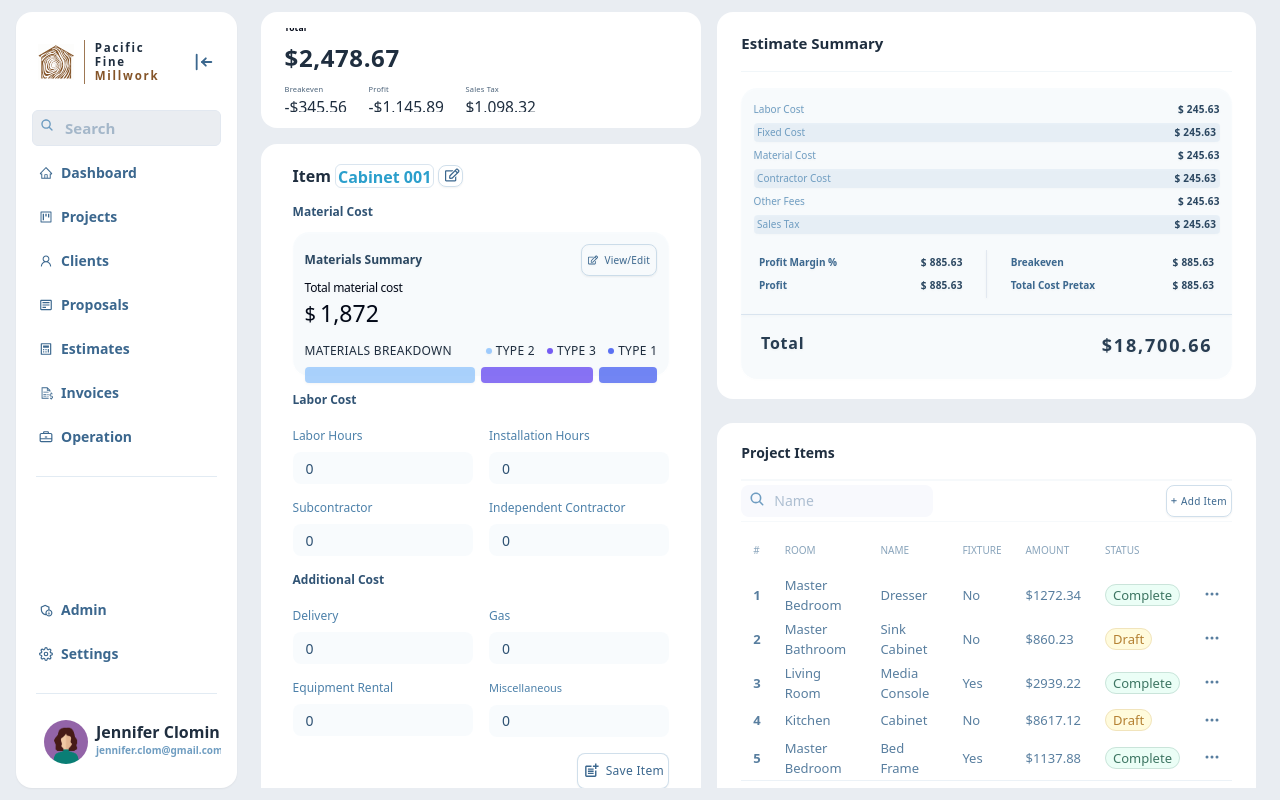
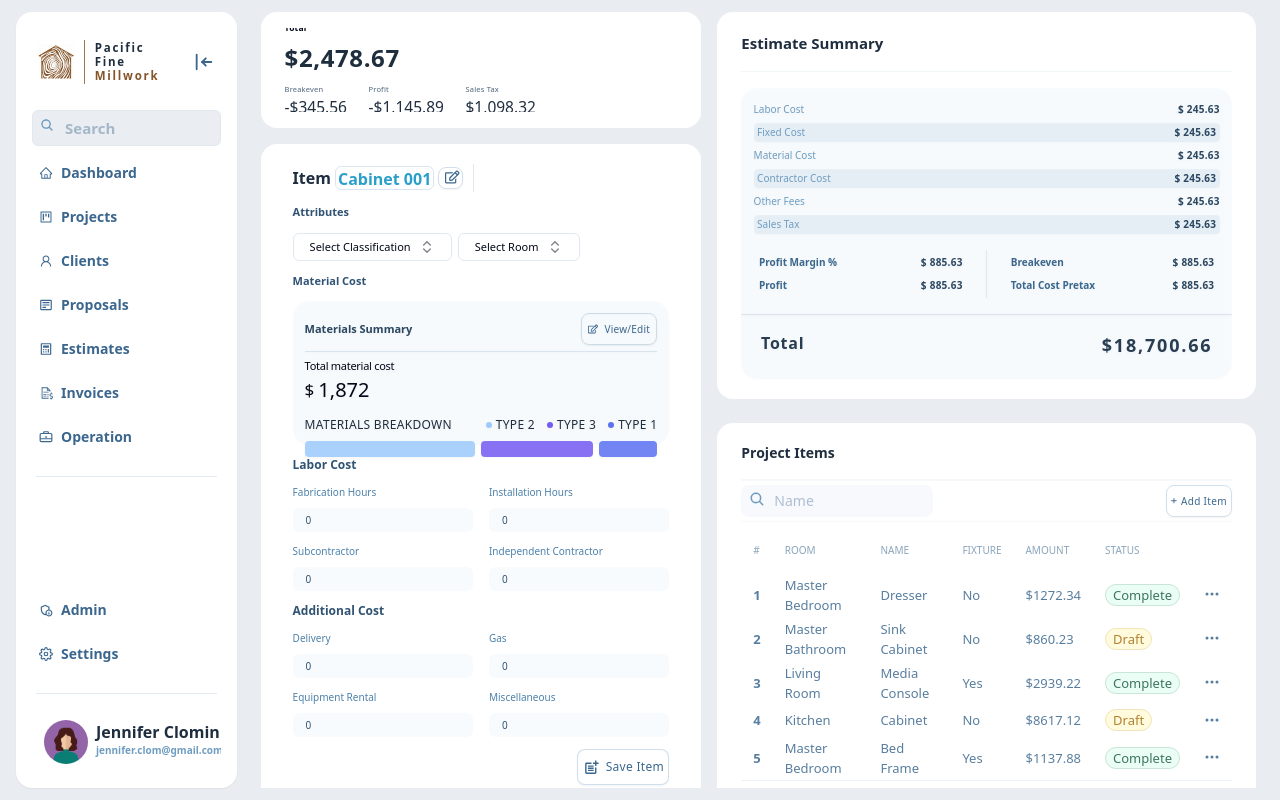
Before and after one commit to asojonih08/business_ops_app, a Next.js app: page /proposals/create-proposal in a window 1280 px wide. Built offline with nearby package versions, Linux system fonts and the light colour scheme.

Commit message:
Added comboboxes to create estimate

```diff
--- a/components/CreateEstimate.tsx
+++ b/components/CreateEstimate.tsx
@@ -1,15 +1,7 @@
 "use client";
 import React, {
   ChangeEvent,
-  EventHandler,
-  FormEvent,
-  FormEventHandler,
-  Key,
   KeyboardEvent,
-  KeyboardEventHandler,
-  LegacyRef,
-  ReactEventHandler,
-  RefAttributes,
   useEffect,
   useRef,
   useState,
@@ -17,6 +9,7 @@ import React, {
 import { Label } from "./ui/label";
 import { Input } from "./ui/input";
 import { Button } from "./ui/button";
+import { Separator } from "./ui/separator";
 import {
   Dialog,
   DialogContent,
@@ -25,25 +18,66 @@ import {
   DialogTitle,
   DialogTrigger,
 } from "@/components/ui/dialog";
+import { Check, ChevronsUpDown } from "lucide-react"
+
+import { cn } from "@/lib/utils"
+import {
+  Command,
+  CommandEmpty,
+  CommandGroup,
+  CommandInput,
+  CommandItem,
+  CommandList,
+} from "@/components/ui/command"
+import {
+  Popover,
+  PopoverContent,
+  PopoverTrigger,
+} from "@/components/ui/popover"
+
+const frameworks = [
+  {
+    value: "cabinet",
+    label: "Cabinet",
+  },
+  {
+    value: "table",
+    label: "Table",
+  },
+  {
+    value: "flooring",
+    label: "Flooring",
+  },
+  {
+    value: "kitchen",
+    label: "Kitchen",
+  },
+  {
+    value: "coffee table",
+    label: "Coffee Table",
+  },
+]
+
 
 import { MdHardware } from "react-icons/md";
 import { PiPaintBucketFill } from "react-icons/pi";
 import { BiSolidCabinet } from "react-icons/bi";
 import { FaBrush } from "react-icons/fa6";
 import { MdOutlinePostAdd } from "react-icons/md";
+import { FaRegEdit } from "react-icons/fa";
 
 import AddMaterialsForm from "./AddMaterialsForm";
-import { Separator } from "@radix-ui/react-select";
-import { FaRegEdit } from "react-icons/fa";
 import ProportionBar from "./ui/proportion-bar";
 
 const inputClassName =
-  "h-8 2xl:h-10 2xl:text-[17px] text-textColor-700 focus:text-textColor-800 font-medium placeholder:text-sm 2xl:placeholder:text-base placeholder:text-textColor-600/40 bg-accent-200/15 border-transparent rounded-lg \
+  "h-6 text-[10px] 2xl:h-10 2xl:text-[17px] text-textColor-700 focus:text-textColor-800 font-medium placeholder:text-sm 2xl:placeholder:text-base placeholder:text-textColor-600/40 bg-accent-200/15 border-transparent rounded-md \
 focus-visible:shadow-md focus-visible:ring-primary-500/50 focus-visible:ring-[1.3px] focus-visible:-ring-offset-1 focus:bg-accent-200/30";
 
 export default function CreateEstimate() {
 
   const [itemName, setItemName] = useState<string>("Cabinet 001");
+  const [open, setOpen] = React.useState(false)
+  const [value, setValue] = React.useState("")
   const [editPressed, setEditPressed] = useState<boolean>(false);
   const [laborHours, setLaborHours] = useState<number>(0);
   const [installationHours, setInstallationHours] = useState<number>(0);
@@ -74,7 +108,7 @@ export default function CreateEstimate() {
   }
 
   return (
-    <div className="flex flex-col gap-4 2xl:gap-6 justify-between">
+    <div className="flex flex-col gap-3 2xl:gap-6 justify-between">
       <div className="text-base 2xl:text-2xl font-bold text-textColor-base flex gap-1 items-center 2xl:mb-4">
         Item{" "}
         {editPressed ? (
@@ -113,14 +147,111 @@ export default function CreateEstimate() {
             </div>
           </>
         )}
+        <Separator orientation={"vertical"} className="h-7 mx-1.5" />
+      </div>
+      <span className="text-[11px] 2xl:text-base font-bold text-textColor-700">Attributes</span>
+      <div className="flex gap-1.5">
+
+
+      <Popover open={open} onOpenChange={setOpen}>
+      <PopoverTrigger asChild>
+        <Button
+          variant="outline"
+          role="combobox"
+          aria-expanded={open}
+          className={`"w-[200px] justify-between text-[11px] h-7` }
+        >
+          {value
+            ? frameworks.find((framework) => framework.value === value)?.label
+            : "Select Classification"}
+          <ChevronsUpDown className="ml-2 h-4 w-4 shrink-0 opacity-50" />
+        </Button>
+      </PopoverTrigger>
+      <PopoverContent className="w-[200px] p-0">
+        <Command>
+          <CommandInput placeholder="Search class..." />
+          <CommandList>
+            <CommandEmpty>No framework found.</CommandEmpty>
+            <CommandGroup>
+              {frameworks.map((framework) => (
+                <CommandItem
+                  key={framework.value}
+                  value={framework.value}
+                  onSelect={(currentValue) => {
+                    setValue(currentValue === value ? "" : currentValue)
+                    setOpen(false)
+                  }}
+                >
+                  <Check
+                    className={cn(
+                      "mr-2 h-4 w-4",
+                      value === framework.value ? "opacity-100" : "opacity-0"
+                    )}
+                  />
+                  {framework.label}
+                </CommandItem>
+              ))}
+            </CommandGroup>
+          </CommandList>
+        </Command>
+      </PopoverContent>
+    </Popover>
+    <Popover open={open} onOpenChange={setOpen}>
+      <PopoverTrigger asChild>
+        <Button
+          variant="outline"
+          role="combobox"
+          aria-expanded={open}
+          className={`"w-[200px] justify-between text-[11px] h-7` }
+        >
+          {value
+            ? frameworks.find((framework) => framework.value === value)?.label
+            : "Select Room"}
+          <ChevronsUpDown className="ml-2 h-4 w-4 shrink-0 opacity-50" />
+        </Button>
+      </PopoverTrigger>
+      <PopoverContent className="w-[200px] p-0">
+        <Command>
+          <CommandInput placeholder="Search room..." />
+          <CommandList>
+            <CommandEmpty>No framework found.</CommandEmpty>
+            <CommandGroup>
+              {frameworks.map((framework) => (
+                <CommandItem
+                  key={framework.value}
+                  value={framework.value}
+                  onSelect={(currentValue) => {
+                    setValue(currentValue === value ? "" : currentValue)
+                    setOpen(false)
+                  }}
+                >
+                  <Check
+                    className={cn(
+                      "mr-2 h-4 w-4",
+                      value === framework.value ? "opacity-100" : "opacity-0"
+                    )}
+                  />
+                  {framework.label}
+                </CommandItem>
+              ))}
+            </CommandGroup>
+          </CommandList>
+        </Command>
+      </PopoverContent>
+    </Popover>
+
+
+
+
+
       </div>
       <div>
-        <h2 className="text-xs 2xl:text-base font-bold text-textColor-700 mb-3 2xl:mb-5">
+        <h2 className="text-[11px] 2xl:text-base font-bold text-textColor-700 mb-3 2xl:mb-5">
           Material Cost
         </h2>
         <div className="bg-accent-200/15 w-full h-[18vh] rounded-2xl drop-shadow-sm flex flex-col gap-0.5 2xl:gap-3 p-3 2xl:p-4">
           <span className="flex justify-between items-center">
-            <h2 className="text-xs 2xl:text-[16.5px] font-bold text-textColor-800">
+            <h2 className="text-[11px] 2xl:text-[16.5px] font-bold text-textColor-800">
               Materials Summary
             </h2>
             <Dialog>
@@ -154,15 +285,15 @@ export default function CreateEstimate() {
               </DialogContent>
             </Dialog>
           </span>
-          <Separator className="w-full h-[1px] mx-auto bg-textColor-200/70" />
+          <Separator className="w-full h-[1px] my-1 mx-auto bg-textColor-200/70" />
 
           <div className="flex flex-col gap-2 2xl:gap-4">
             <div className="flex flex-col">
-              <span className="text-xs 2xl:text-base tracking-tight">
+              <span className="text-[11px] 2xl:text-base tracking-tight">
                 Total material cost
               </span>
-              <span className="font-medium text-[23px] 2xl:text-3xl flex items-center gap-1">
-                <span className="text-[20px] 2xl:text-[26px]">$ </span>1,872
+              <span className="font-medium text-[20px] 2xl:text-3xl flex items-center gap-1">
+                <span className="text-[17px] 2xl:text-[26px]">$ </span>1,872
               </span>
             </div>
             <ProportionBar
@@ -177,22 +308,22 @@ export default function CreateEstimate() {
         </div>
       </div>
       <div>
-        <h2 className="text-xs 2xl:text-base font-bold text-textColor-700 mb-5">
+        <h2 className="text-xs 2xl:text-base font-bold text-textColor-700 mb-3 2xl:mb-5">
           Labor Cost
         </h2>
         <div className="flex justify-between gap-4">
           <div className="flex flex-col w-1/2 gap-2 text-textColor-500">
-            <Label className="text-xs 2xl:text-sm">Labor Hours</Label>
+            <Label className="text-[10px] 2xl:text-sm">Fabrication Hours</Label>
             <Input
               type="number"
-              placeholder="Labor Hours"
+              placeholder="Fabrication Hours"
               onChange={(e:ChangeEvent<HTMLInputElement>)=>setLaborHours(Number(e.target.value))}
               value={laborHours}
               className={inputClassName}
             />
           </div>
           <div className="flex flex-col w-1/2 gap-2 text-textColor-500">
-            <Label className="text-xs 2xl:text-sm">Installation Hours</Label>
+            <Label className="text-[10px] 2xl:text-sm">Installation Hours</Label>
             <Input
               type="number"
               placeholder="Installation Hours"
@@ -205,7 +336,7 @@ export default function CreateEstimate() {
       </div>
       <div className="flex justify-between gap-4">
         <div className="flex flex-col w-1/2 gap-2 text-textColor-500">
-          <Label className="text-xs 2xl:text-sm">Subcontractor</Label>
+          <Label className="text-[10px] 2xl:text-sm">Subcontractor</Label>
           <Input
             type="number"
             placeholder="Subcontractor"
@@ -215,7 +346,7 @@ export default function CreateEstimate() {
           />
         </div>
         <div className="flex flex-col w-1/2 gap-2 text-textColor-500">
-          <Label className="text-xs 2xl:text-sm">Independent Contractor</Label>
+          <Label className="text-[10px] 2xl:text-sm">Independent Contractor</Label>
           <Input
             type="number"
             placeholder="Independent Contractor"
@@ -226,12 +357,12 @@ export default function CreateEstimate() {
         </div>
       </div>
       <div>
-        <h2 className="text-xs 2xl:text-base font-bold text-textColor-700 mb-5">
+        <h2 className="text-xs 2xl:text-base font-bold text-textColor-700 mb-3 2xl:mb-5">
           Additional Cost
         </h2>
         <div className="flex justify-between gap-4">
           <div className="flex flex-col w-1/2 gap-2 text-textColor-500">
-            <Label className="text-xs 2xl:text-sm">Delivery</Label>
+            <Label className="text-[10px] 2xl:text-sm">Delivery</Label>
             <Input
               type="number"
               placeholder="Delivery"
@@ -241,7 +372,7 @@ export default function CreateEstimate() {
             />
           </div>
           <div className="flex flex-col w-1/2 gap-2 text-textColor-500">
-            <Label className="text-xs 2xl:text-sm">Gas</Label>
+            <Label className="text-[10px] 2xl:text-sm">Gas</Label>
             <Input
               type="number"
               placeholder="Gas"
@@ -253,7 +384,7 @@ export default function CreateEstimate() {
       </div>
       <div className="flex justify-between gap-4">
         <div className="flex flex-col w-1/2 gap-2 text-textColor-500">
-          <Label className="text-xs 2xl:text-sm">Equipment Rental</Label>
+          <Label className="text-[10px] 2xl:text-sm">Equipment Rental</Label>
           <Input
             type="number"
             placeholder="Equipment Rental"
@@ -263,7 +394,7 @@ export default function CreateEstimate() {
           />
         </div>
         <div className="flex flex-col w-1/2 gap-2 text-textColor-500">
-          <Label className="text-[11px] 2xl:text-sm">Miscellaneous</Label>
+          <Label className="text-[10px] 2xl:text-sm">Miscellaneous</Label>
           <Input
             type="number"
             placeholder="Miscellaneous"
```
